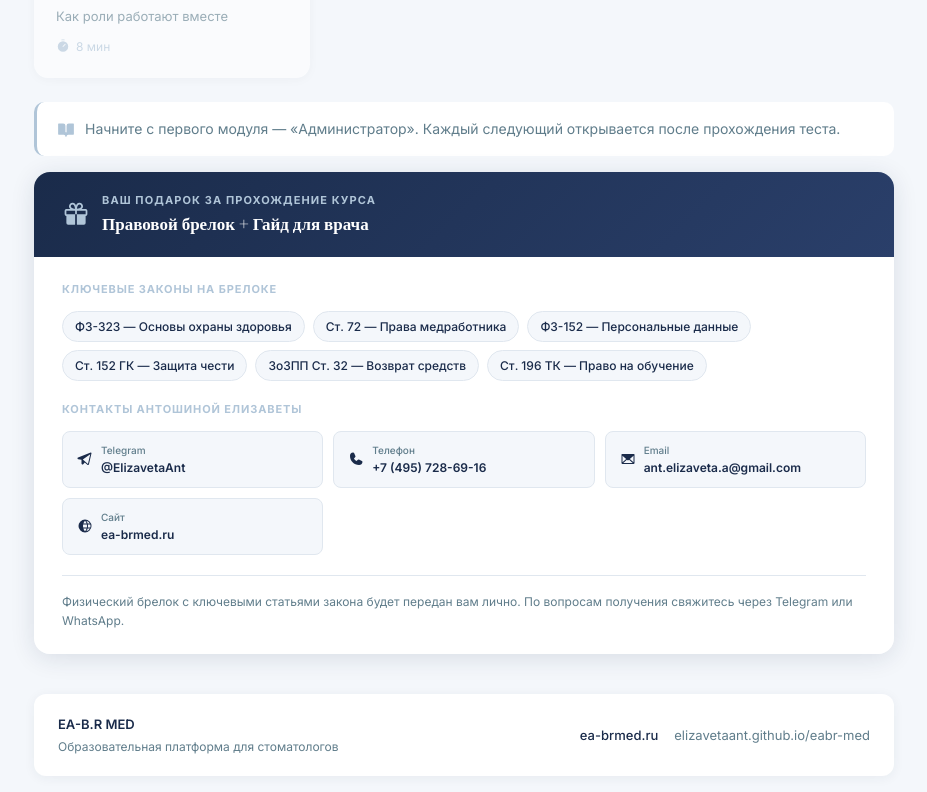
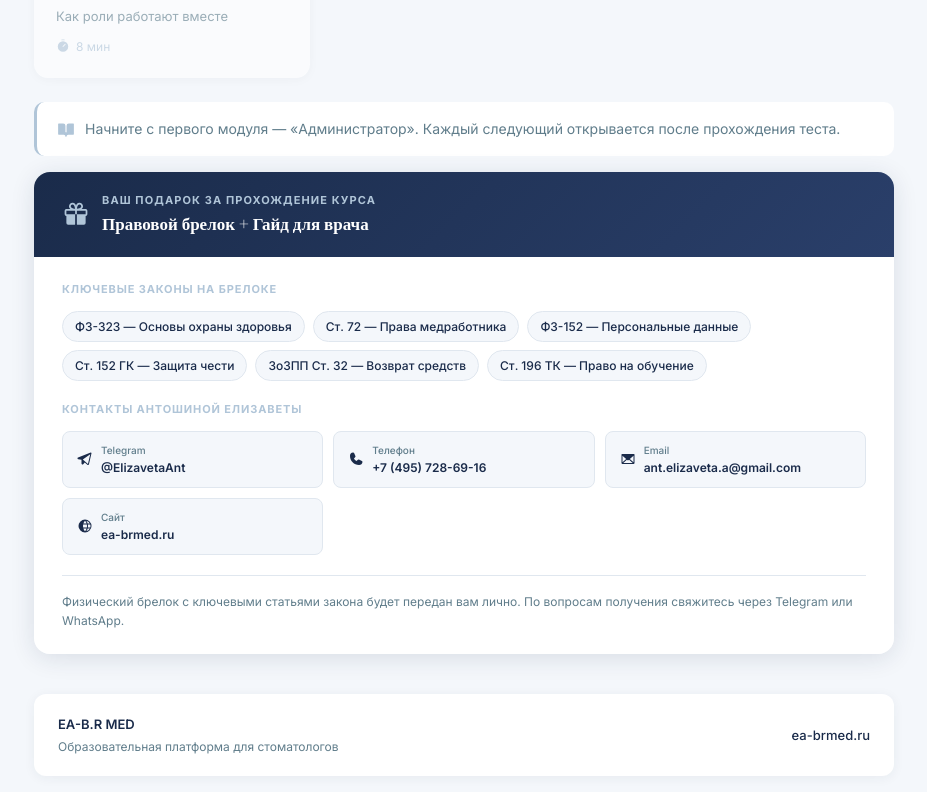
Before and after one commit to ElizavetaAnt/eabr-platform-, a React (Vite) app: page /dashboard in a window 1280 px wide. Shown: the part 1020-1812 px from the top of the page, without its empty margins (176-1103 px from the left). Built offline with nearby package versions, Linux system fonts and the light colour scheme; no server answers.

Commit message:
Remove GitHub Pages link from footer

```diff
--- a/src/screens/DashboardScreen.tsx
+++ b/src/screens/DashboardScreen.tsx
@@ -367,10 +367,6 @@ export function DashboardScreen() {
               style={{ fontSize: '13px', color: '#1A2B4A', textDecoration: 'none', fontWeight: 500 }}>
               ea-brmed.ru
             </a>
-            <a href="https://elizavetaant.github.io/eabr-med/#" target="_blank" rel="noopener noreferrer"
-              style={{ fontSize: '13px', color: '#607D8B', textDecoration: 'none' }}>
-              elizavetaant.github.io/eabr-med
-            </a>
           </div>
         </div>
       </main>
```
